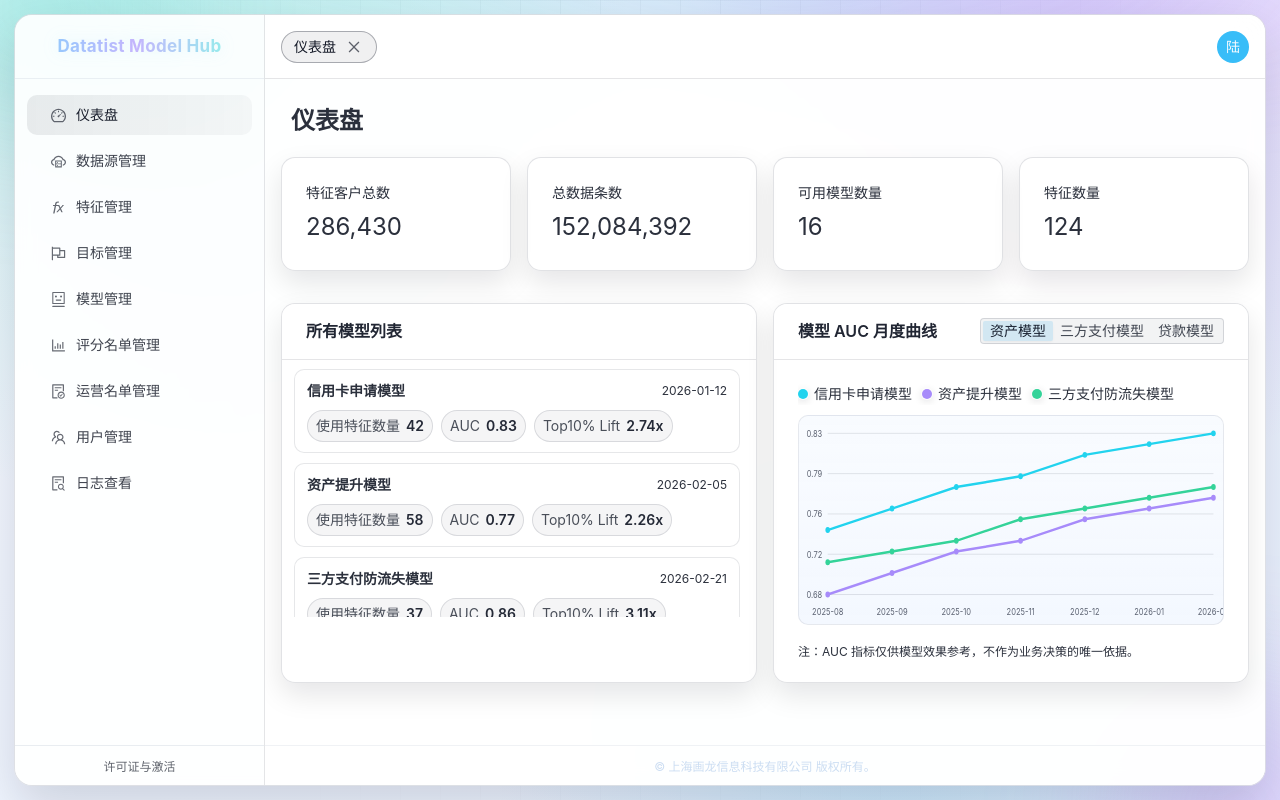
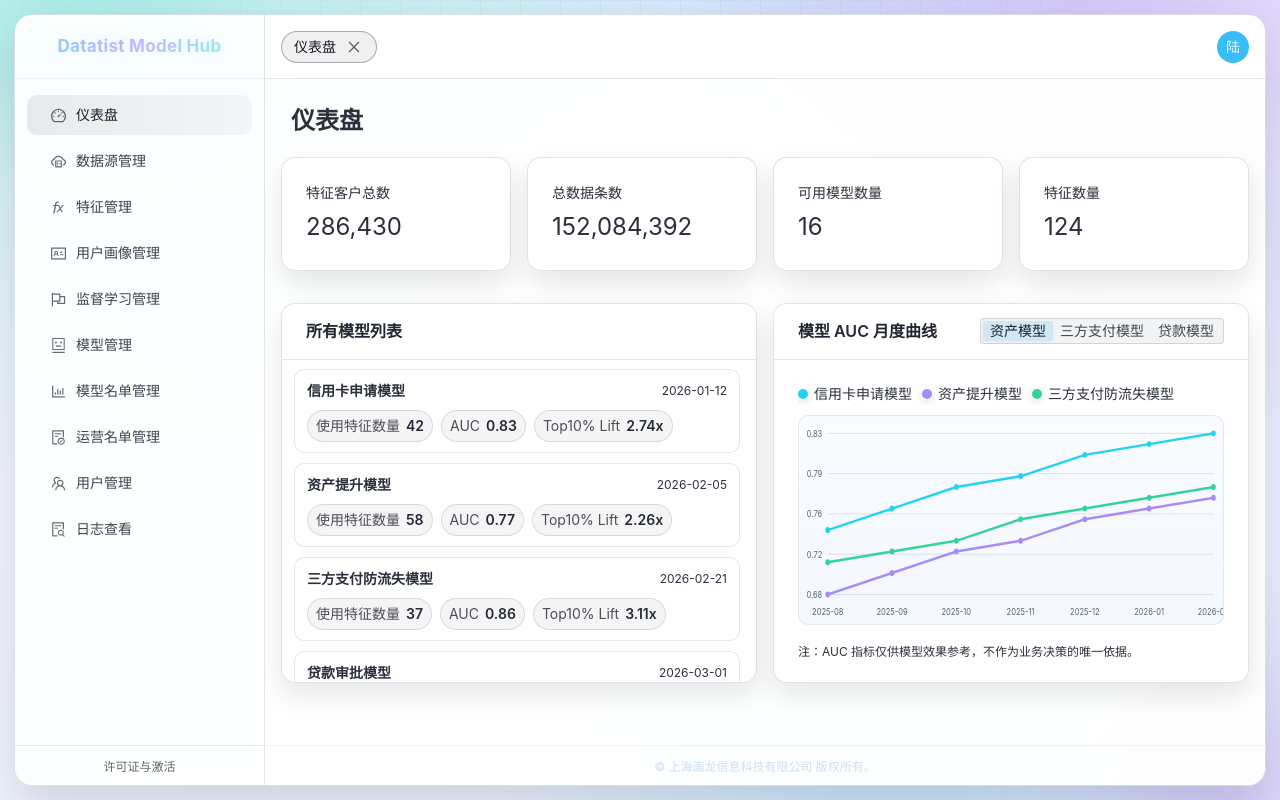
Before and after one commit to datatist-com/Model-Hub-Client, a React (Vite) app: page /login in a window 1280 px wide. Both pictures are taken after typing "Sample", "Sample123" into the empty fields and a click on the button "Continue". Built offline with nearby package versions, Linux system fonts and the light colour scheme.

Commit message:
feat: add User Portrait menu, rename Target→Supervised Learning, Scoring→Model List, remove dashboard grid height limit

```diff
--- a/src/layouts/AppLayout.tsx
+++ b/src/layouts/AppLayout.tsx
@@ -8,6 +8,7 @@ import {
   FileSearchOutlined,
   FlagOutlined,
   FunctionOutlined,
+  IdcardOutlined,
   RobotOutlined,
   TeamOutlined
 } from '@ant-design/icons';
@@ -35,6 +36,7 @@ const ROUTE_LABEL_KEY_MAP: Record<string, string> = {
   '/profile': 'pages.profile.title',
   '/data-sources': 'menu.dataSources',
   '/feature-management': 'menu.featureManagement',
+  '/user-portrait': 'menu.userPortrait',
   '/target-management': 'menu.targetManagement',
   '/model-management': 'menu.modelManagement',
   '/scoring-generation': 'menu.scoringGeneration',
@@ -57,6 +59,7 @@ const TAB_IDENTITY_PARAMS_MAP: Record<string, string[]> = {
   '/dashboard': [],
   '/data-sources': [],
   '/feature-management': [],
+  '/user-portrait': [],
   '/target-management': [],
   '/model-management': [],
   '/scoring-generation': [],
@@ -113,6 +116,7 @@ const MENU_ITEMS = [
   { key: '/dashboard', labelKey: 'menu.dashboard', icon: <DashboardOutlined /> },
   { key: '/data-sources', labelKey: 'menu.dataSources', icon: <CloudServerOutlined /> },
   { key: '/feature-management', labelKey: 'menu.featureManagement', icon: <FunctionOutlined /> },
+  { key: '/user-portrait', labelKey: 'menu.userPortrait', icon: <IdcardOutlined /> },
   { key: '/target-management', labelKey: 'menu.targetManagement', icon: <FlagOutlined /> },
   { key: '/model-management', labelKey: 'menu.modelManagement', icon: <RobotOutlined /> },
   { key: '/scoring-generation', labelKey: 'menu.scoringGeneration', icon: <BarChartOutlined /> },
--- a/src/locales/en-US.ts
+++ b/src/locales/en-US.ts
@@ -63,9 +63,10 @@ export default {
     license: 'License',
     dataSources: 'Data Sources',
     featureManagement: 'Feature Management',
-    targetManagement: 'Target Management',
+    userPortrait: 'User Portrait',
+    targetManagement: 'Supervised Learning',
     modelManagement: 'Model Management',
-    scoringGeneration: 'Scoring List Management',
+    scoringGeneration: 'Model List Management',
     operationListOutput: 'Operation List Management',
     logViewer: 'Log Viewer',
     dataSourceOverview: 'Data Source Overview',
@@ -180,8 +181,14 @@ export default {
       statusEnabled: 'Enabled',
       statusDisabled: 'Disabled'
     },
+    userPortrait: {
+      title: 'User Portrait',
+      columns: { id: 'ID', portraitName: 'Portrait Name', userCount: 'User Count', tagCount: 'Tag Count', status: 'Status', updatedAt: 'Updated At' },
+      statusActive: 'Active',
+      statusInactive: 'Inactive'
+    },
     targetManagement: {
-      title: 'Target Management',
+      title: 'Supervised Learning',
       columns: { id: 'ID', targetName: 'Target Name', type: 'Type', description: 'Description', createdAt: 'Created At' },
       typeBinary: 'Binary',
       typeContinuous: 'Continuous'
@@ -194,7 +201,7 @@ export default {
       statusArchived: 'Archived'
     },
     scoringGeneration: {
-      title: 'Scoring List Management',
+      title: 'Model List Management',
       columns: { id: 'ID', model: 'Model', dataset: 'Dataset', scoreCount: 'Score Count', status: 'Status', createdAt: 'Created At' },
       statusPending: 'Pending',
       statusRunning: 'Running',
--- a/src/locales/zh-CN.ts
+++ b/src/locales/zh-CN.ts
@@ -62,9 +62,10 @@ export default {
     license: '许可证管理',
     dataSources: '数据源管理',
     featureManagement: '特征管理',
-    targetManagement: '目标管理',
+    userPortrait: '用户画像管理',
+    targetManagement: '监督学习管理',
     modelManagement: '模型管理',
-    scoringGeneration: '评分名单管理',
+    scoringGeneration: '模型名单管理',
     operationListOutput: '运营名单管理',
     logViewer: '日志查看',
     dataSourceOverview: '数据源总览',
@@ -179,8 +180,14 @@ export default {
       statusEnabled: '启用',
       statusDisabled: '停用'
     },
+    userPortrait: {
+      title: '用户画像管理',
+      columns: { id: 'ID', portraitName: '画像名称', userCount: '覆盖用户数', tagCount: '标签数', status: '状态', updatedAt: '更新时间' },
+      statusActive: '生效中',
+      statusInactive: '未生效'
+    },
     targetManagement: {
-      title: '目标管理',
+      title: '监督学习管理',
       columns: { id: 'ID', targetName: '目标名称', type: '类型', description: '描述', createdAt: '创建时间' },
       typeBinary: '二分类',
       typeContinuous: '连续值'
@@ -193,7 +200,7 @@ export default {
       statusArchived: '已归档'
     },
     scoringGeneration: {
-      title: '评分名单管理',
+      title: '模型名单管理',
       columns: { id: 'ID', model: '模型', dataset: '数据集', scoreCount: '评分数量', status: '状态', createdAt: '创建时间' },
       statusPending: '待处理',
       statusRunning: '运行中',
--- /dev/null
+++ b/src/pages/UserPortraitPage.tsx
@@ -0,0 +1,48 @@
+import { Button, Card, Space, Table, Tag } from 'antd';
+import type { ColumnsType } from 'antd/es/table';
+import { useTranslation } from 'react-i18next';
+
+type PortraitRow = { id: string; portraitName: string; userCount: number; tagCount: number; status: 'active' | 'inactive'; updatedAt: string };
+
+const data: PortraitRow[] = [
+  { id: 'up-001', portraitName: '高净值客户画像', userCount: 12350, tagCount: 28, status: 'active', updatedAt: '2026-03-10' },
+  { id: 'up-002', portraitName: '潜力信用卡客户画像', userCount: 45200, tagCount: 35, status: 'active', updatedAt: '2026-03-08' },
+  { id: 'up-003', portraitName: '流失预警客户画像', userCount: 8720, tagCount: 19, status: 'inactive', updatedAt: '2026-02-25' }
+];
+
+export default function UserPortraitPage() {
+  const { t } = useTranslation();
+
+  const columns: ColumnsType<PortraitRow> = [
+    { title: t('pages.userPortrait.columns.id'), dataIndex: 'id' },
+    { title: t('pages.userPortrait.columns.portraitName'), dataIndex: 'portraitName' },
+    { title: t('pages.userPortrait.columns.userCount'), dataIndex: 'userCount' },
+    { title: t('pages.userPortrait.columns.tagCount'), dataIndex: 'tagCount' },
+    {
+      title: t('pages.userPortrait.columns.status'),
+      dataIndex: 'status',
+      render: (s) =>
+        s === 'active' ? <Tag color="green">{t('pages.userPortrait.statusActive')}</Tag> : <Tag>{t('pages.userPortrait.statusInactive')}</Tag>
+    },
+    { title: t('pages.userPortrait.columns.updatedAt'), dataIndex: 'updatedAt' },
+    {
+      title: t('pages.users.columns.actions'),
+      render: () => (
+        <Space>
+          <Button size="small">{t('common.edit')}</Button>
+          <Button size="small" danger>{t('common.delete')}</Button>
+        </Space>
+      )
+    }
+  ];
+
+  return (
+    <Card
+      className="page-card"
+      title={t('pages.userPortrait.title')}
+      extra={<Button type="primary">{t('common.create')}</Button>}
+    >
+      <Table rowKey="id" columns={columns} dataSource={data} pagination={{ pageSize: 10 }} />
+    </Card>
+  );
+}
--- a/src/router/index.tsx
+++ b/src/router/index.tsx
@@ -10,6 +10,7 @@ const UsersPage = lazy(() => import('../pages/UsersPage'));
 const ProfilePage = lazy(() => import('../pages/ProfilePage'));
 const DataSourcesPage = lazy(() => import('../pages/DataSourcesPage'));
 const FeatureManagementPage = lazy(() => import('../pages/FeatureManagementPage'));
+const UserPortraitPage = lazy(() => import('../pages/UserPortraitPage'));
 const TargetManagementPage = lazy(() => import('../pages/TargetManagementPage'));
 const ModelManagementPage = lazy(() => import('../pages/ModelManagementPage'));
 const ScoringGenerationPage = lazy(() => import('../pages/ScoringGenerationPage'));
@@ -42,6 +43,7 @@ export const router = createBrowserRouter([
       { path: '/profile', element: withLoading(<ProfilePage />) },
       { path: '/data-sources', element: withLoading(<DataSourcesPage />) },
       { path: '/feature-management', element: withLoading(<FeatureManagementPage />) },
+      { path: '/user-portrait', element: withLoading(<UserPortraitPage />) },
       { path: '/target-management', element: withLoading(<TargetManagementPage />) },
       { path: '/model-management', element: withLoading(<ModelManagementPage />) },
       { path: '/scoring-generation', element: withLoading(<ScoringGenerationPage />) },
--- a/src/styles.css
+++ b/src/styles.css
@@ -1232,7 +1232,6 @@ body.environment-guard-active {
 }
 
 .dashboard-model-list-grid {
-  height: 248px;
   overflow: auto;
   display: grid;
   grid-template-columns: 1fr;
```
